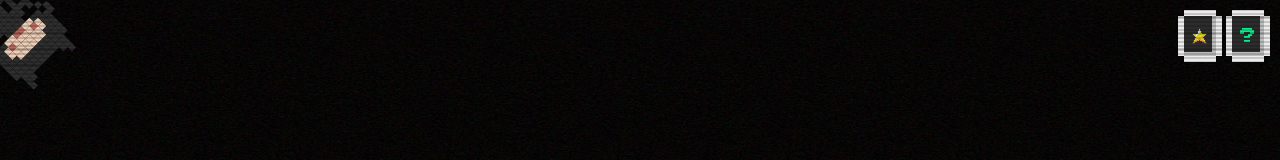
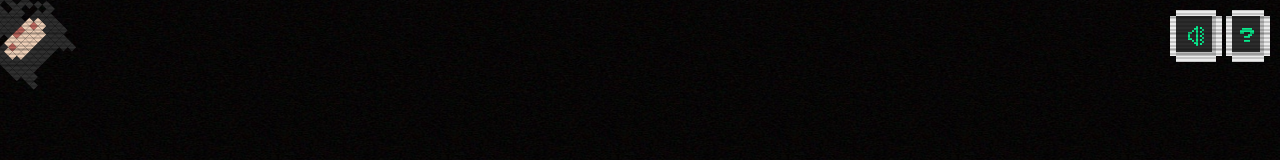
Before and after one commit to danibram/pwa-countdown, a Next.js app: page / in a window 1280 px wide. Shown: the top 160 px of the page. Built offline with nearby package versions, Linux system fonts and the light colour scheme.

Commit message:
better music icons

```diff
--- /dev/null
+++ b/src/components/atoms/musicIcons.tsx
@@ -0,0 +1,31 @@
+export const VolumeIcon = ({ style = "" }: { style: string }) => (
+  <svg
+    width="800px"
+    height="800px"
+    viewBox="0 0 24 24"
+    fill="none"
+    className={style}
+    xmlns="http://www.w3.org/2000/svg"
+  >
+    <path
+      d="M14 2h-2v2h-2v2H8v2H4v8h4v2h2v2h2v2h2V2zm-4 16v-2H8v-2H6v-4h2V8h2V6h2v12h-2zm8-15h-2v2h2v2h-2v2h2v2h-2v2h2v2h-2v2h2v2h-2v2h2v-2h2v-2h-2v-2h2v-2h-2v-2h2V9h-2V7h2V5h-2V3z"
+      fill="#06fc99"
+    />
+  </svg>
+);
+
+export const MuteIcon = ({ style = "" }: { style: string }) => (
+  <svg
+    width="800px"
+    height="800px"
+    viewBox="0 0 24 24"
+    fill="none"
+    className={style}
+    xmlns="http://www.w3.org/2000/svg"
+  >
+    <path
+      d="M13 2h-2v2H9v2H7v2H3v8h4v2h2v2h2v2h2V2zM9 18v-2H7v-2H5v-4h2V8h2V6h2v12H9zm10-6.777h-2v-2h-2v2h2v2h-2v2h2v-2h2v2h2v-2h-2v-2zm0 0h2v-2h-2v2z"
+      fill="#06fc99"
+    />
+  </svg>
+);
--- a/src/components/organisms/UpperMenu.tsx
+++ b/src/components/organisms/UpperMenu.tsx
@@ -1,4 +1,5 @@
 import Button from "../atoms/Button";
+import { MuteIcon, VolumeIcon } from "../atoms/musicIcons";
 import PWAInstall from "./PWAInstall";
 
 const UpperMenu = ({
@@ -11,15 +12,11 @@ const UpperMenu = ({
   showHelp: () => void;
 }) => {
   return (
-    <div className="fixed right-0 text-md mt-2 mr-2">
+    <div className="fixed flex right-0 text-md mt-2 mr-2">
       <PWAInstall />
 
       <Button className="m-2 mr-2" onClick={() => toogleMute()}>
-        {!muted ? (
-          <i className="nes-icon is-small star"></i>
-        ) : (
-          <i className="nes-icon is-small star is-empty"></i>
-        )}
+        {!muted ? <VolumeIcon style="h-6 w-6" /> : <MuteIcon style="h-6 w-6" />}
       </Button>
       <Button className="m-2 mr-2" onClick={() => showHelp()}>
         ?
```
